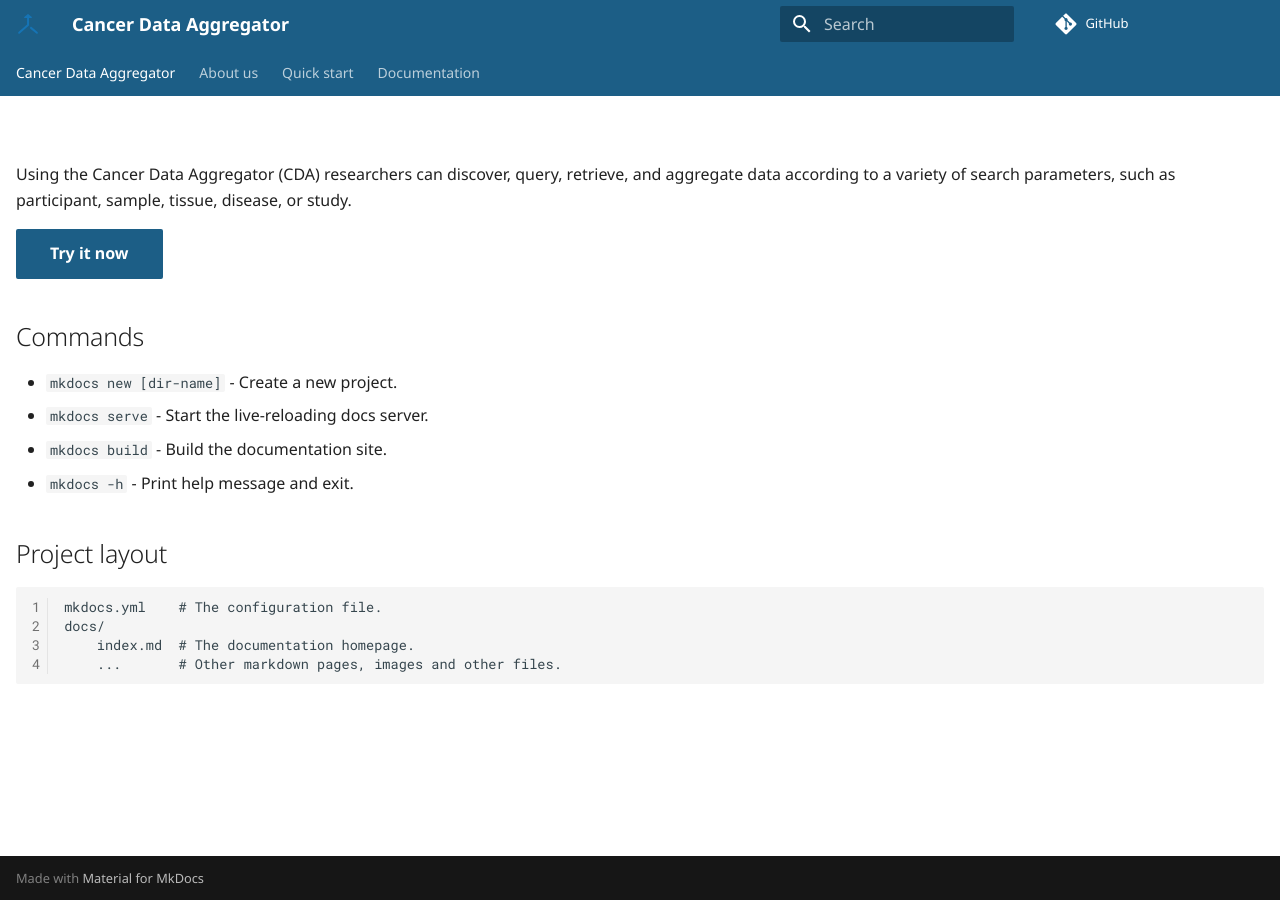
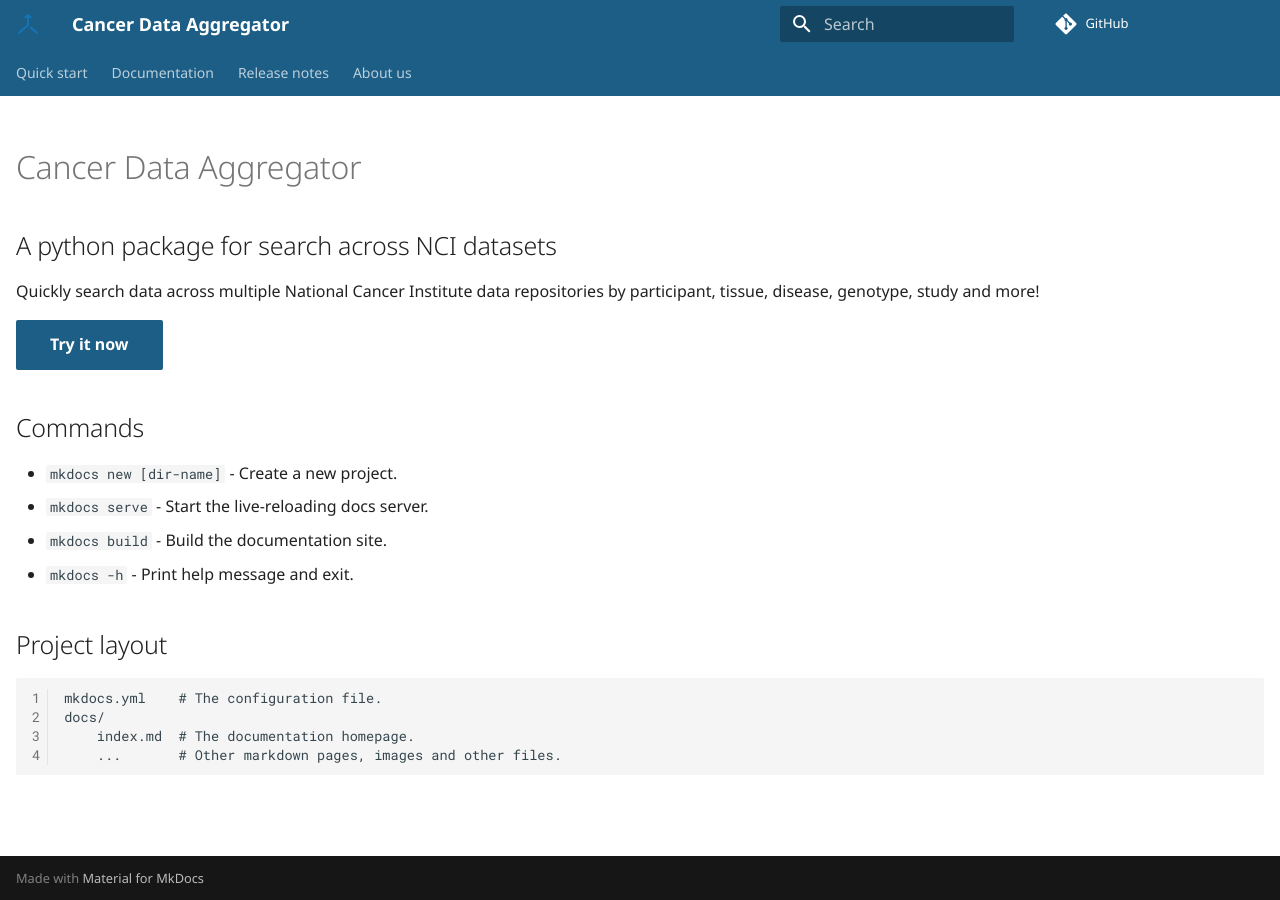
Before and after one commit to CancerDataAggregator/CDA-HelpDesk, an MkDocs documentation site: the page built from docs/index.md, in a window 1280 px wide. Built offline with MkDocs 1.6.1 and Material for MkDocs 9.7.7, drawn with Linux system fonts in a browser that asks for light colours; comment, search, counter and statistics services are not loaded.

```diff
--- a/docs/documentation/cda_python_documentation.md
+++ b/docs/documentation/cda_python_documentation.md
@@ -0,0 +1,3 @@
+---
+title:  CDA python documentation
+---
--- a/docs/index.md
+++ b/docs/index.md
@@ -6,16 +6,11 @@ hide:
   - toc
 ---
 
-<style>
-  .md-typeset h1,
-  .md-content__button {
-    display: none;
-  }
-</style>
 
-# A python package for search across NCI datasets
+## A python package for search across NCI datasets
 
-Using the Cancer Data Aggregator (CDA) researchers can discover, query, retrieve, and aggregate data according to a variety of search parameters, such as participant, sample, tissue, disease, or study.
+Quickly search data across multiple National Cancer Institute data repositories by
+participant, tissue, disease, genotype, study and more!
 
 [Try it now](https://colab.research.google.com/github/CancerDataAggregator/CDA-HelpDesk/blob/main/docs/Tutorials/Welcome.ipynb){ .md-button .md-button--primary }
 
--- a/mkdocs.yml
+++ b/mkdocs.yml
@@ -28,6 +28,8 @@ theme:
     - search.share
     - content.code.annotate
 plugins:
+  - awesome-pages:
+      collapse_single_pages: true
   - search
 
 markdown_extensions:
```
Also changed, not shown: docs/about_us.md (+3 -0 lines), docs/documentation/api_documentation.md (+3 -0 lines), docs/documentation/cda_python_examples.md (+3 -0 lines), docs/quick_start/install.md (added, +115 -0 lines), docs/quick_start/quick_start.md (added, +50 -0 lines), docs/.pages (added), docs/quick_start.md (deleted), docs/quick_start/.pages (added), docs/release_notes.md (added).
